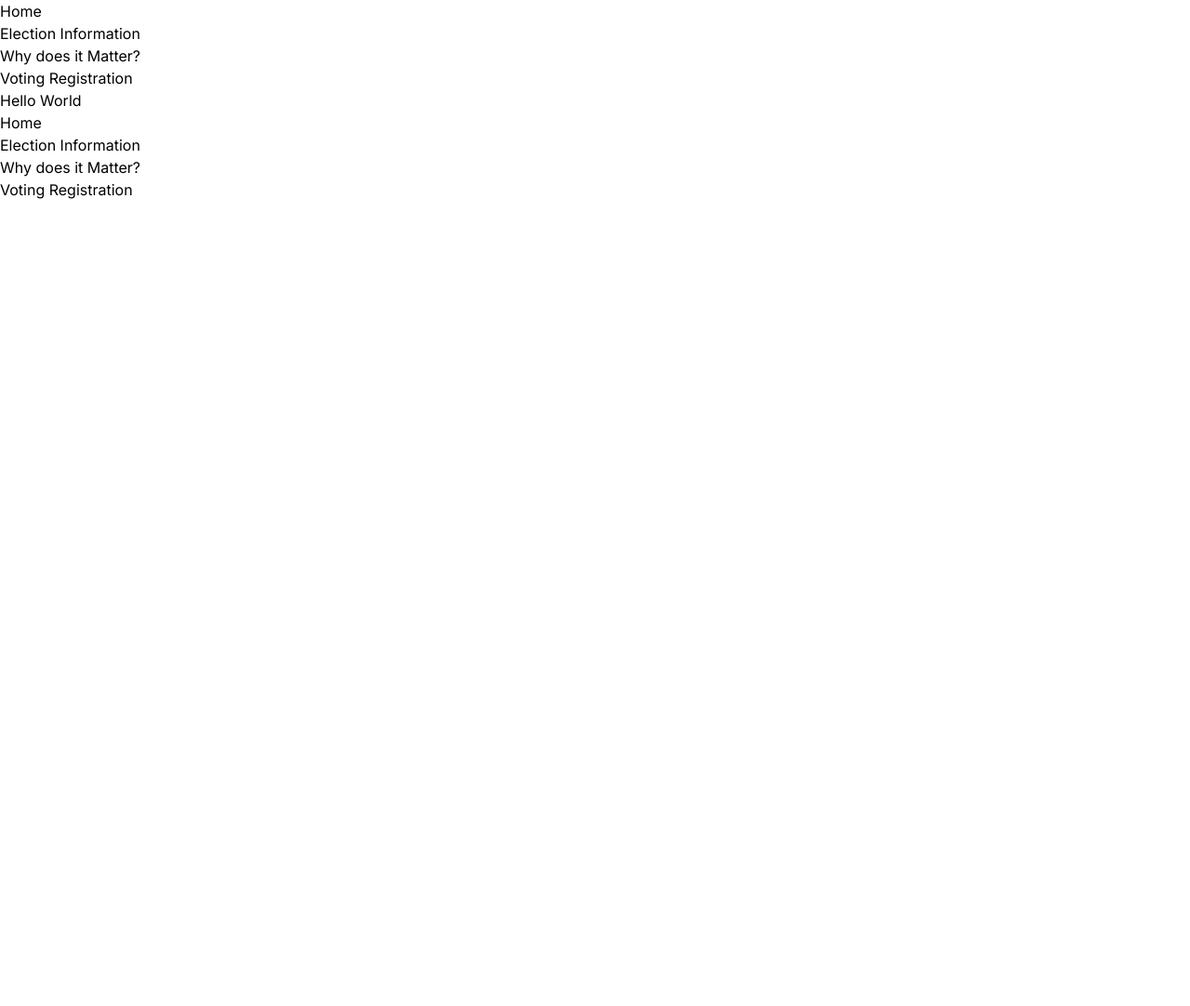
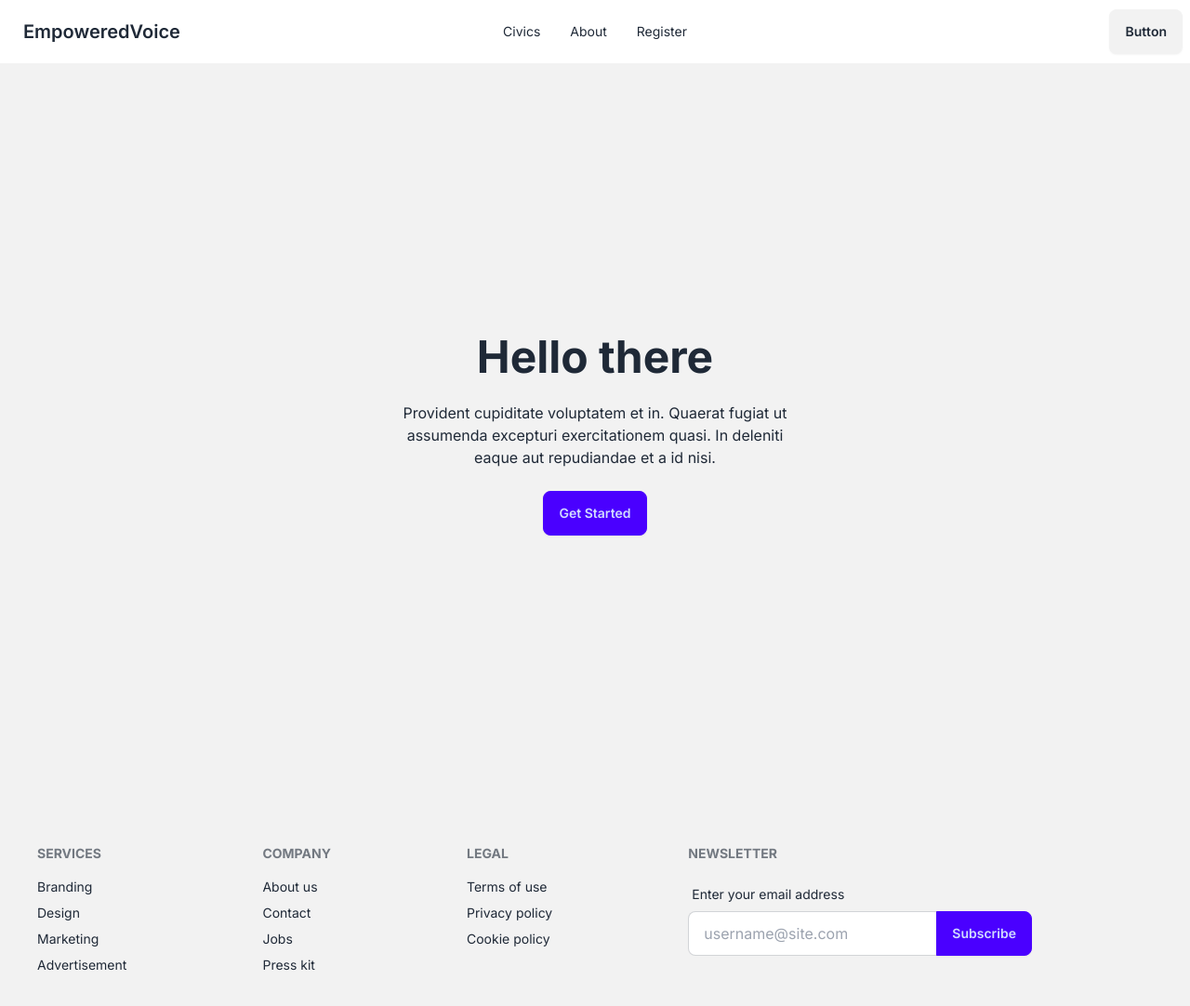
Before and after one commit to soyDOFT/EmpoweredVoice, a Next.js app in the folder frontend/: page / in a window 1280 px wide. Shown: the top 1082 px of the page at 93% size. Before the commit the page ends 800 px from the top, so only its background shows below. Built offline with nearby package versions, Linux system fonts and the light colour scheme.

Commit message:
style: navbar and mock footer

```diff
--- a/frontend/src/app/page.js
+++ b/frontend/src/app/page.js
@@ -1,7 +1,16 @@
 export default function Home() {
   return (
-    <div>
-      <p>Hello World</p>
+    <div className="hero bg-base-200 min-h-screen">
+      <div className="hero-content text-center">
+        <div className="max-w-md">
+          <h1 className="text-5xl font-bold">Hello there</h1>
+          <p className="py-6">
+            Provident cupiditate voluptatem et in. Quaerat fugiat ut assumenda excepturi exercitationem
+            quasi. In deleniti eaque aut repudiandae et a id nisi.
+          </p>
+          <button className="btn btn-primary">Get Started</button>
+        </div>
+      </div>
     </div>
   );
 }
--- a/frontend/src/components/Footer.js
+++ b/frontend/src/components/Footer.js
@@ -1,20 +1,43 @@
 import Link from 'next/link';
 
-export default function Nav() {
+export default function Footer() {
     return (
-        <ul>
-            <li>
-                <Link href="/">Home</Link>
-            </li>
-            <li>
-                <Link href="/civics">Election Information</Link>
-            </li>
-            <li>
-                <Link href="/about">Why does it Matter?</Link>
-            </li>
-            <li>
-                <Link href="/register">Voting Registration</Link>
-            </li>
-        </ul>
+        <footer className="footer bg-base-200 text-base-content p-10">
+          <nav>
+            <h6 className="footer-title">Services</h6>
+            <a className="link link-hover">Branding</a>
+            <a className="link link-hover">Design</a>
+            <a className="link link-hover">Marketing</a>
+            <a className="link link-hover">Advertisement</a>
+          </nav>
+          <nav>
+            <h6 className="footer-title">Company</h6>
+            <a className="link link-hover">About us</a>
+            <a className="link link-hover">Contact</a>
+            <a className="link link-hover">Jobs</a>
+            <a className="link link-hover">Press kit</a>
+          </nav>
+          <nav>
+            <h6 className="footer-title">Legal</h6>
+            <a className="link link-hover">Terms of use</a>
+            <a className="link link-hover">Privacy policy</a>
+            <a className="link link-hover">Cookie policy</a>
+          </nav>
+          <form>
+            <h6 className="footer-title">Newsletter</h6>
+            <fieldset className="form-control w-80">
+              <label className="label">
+                <span className="label-text">Enter your email address</span>
+              </label>
+              <div className="join">
+                <input
+                  type="text"
+                  placeholder="username@site.com"
+                  className="input input-bordered join-item" />
+                <button className="btn btn-primary join-item">Subscribe</button>
+              </div>
+            </fieldset>
+          </form>
+        </footer>
     )
 }
--- a/frontend/src/components/Nav.js
+++ b/frontend/src/components/Nav.js
@@ -2,19 +2,43 @@
 
 export default function Nav() {
     return (
-        <ul>
-            <li>
-                <Link href="/">Home</Link>
-            </li>
-            <li>
-                <Link href="/civics">Election Information</Link>
-            </li>
-            <li>
-                <Link href="/about">Why does it Matter?</Link>
-            </li>
-            <li>
-                <Link href="/register">Voting Registration</Link>
-            </li>
-        </ul>
+        <div className="navbar bg-base-100">
+          <div className="navbar-start">
+            <div className="dropdown">
+              <div tabIndex={0} role="button" className="btn btn-ghost lg:hidden">
+                <svg
+                  xmlns="http://www.w3.org/2000/svg"
+                  className="h-5 w-5"
+                  fill="none"
+                  viewBox="0 0 24 24"
+                  stroke="currentColor">
+                  <path
+                    strokeLinecap="round"
+                    strokeLinejoin="round"
+                    strokeWidth="2"
+                    d="M4 6h16M4 12h8m-8 6h16" />
+                </svg>
+              </div>
+              <ul
+                tabIndex={0}
+                className="menu menu-sm dropdown-content bg-base-100 rounded-box z-[1] mt-3 w-52 p-2 shadow">
+                <li><Link href="/civics">Civics</Link></li>
+                <li><Link href="/about">About</Link></li>
+                <li><Link href="/register">Register</Link></li>
+              </ul>
+            </div>
+            <Link className="btn btn-ghost text-xl" href="/">EmpoweredVoice</Link>
+          </div>
+          <div className="navbar-center hidden lg:flex">
+            <ul className="menu menu-horizontal px-1">
+              <li><Link href="/civics">Civics</Link></li>
+              <li><Link href="/about">About</Link></li>
+              <li><Link href="/register">Register</Link></li>
+            </ul>
+          </div>
+          <div className="navbar-end">
+            <Link className="btn" href="/">Button</Link>
+          </div>
+        </div>
     )
 }
--- a/frontend/tailwind.config.js
+++ b/frontend/tailwind.config.js
@@ -14,5 +14,10 @@
       },
     },
   },
-  plugins: [],
+  daisyui: {
+    darkTheme: 'light',
+  },
+  plugins: [
+    require('daisyui')
+  ],
 };
```
Also changed, not shown: frontend/package.json (+6 -5 lines), 1 other file (tests, documents, lock files or other folders).
